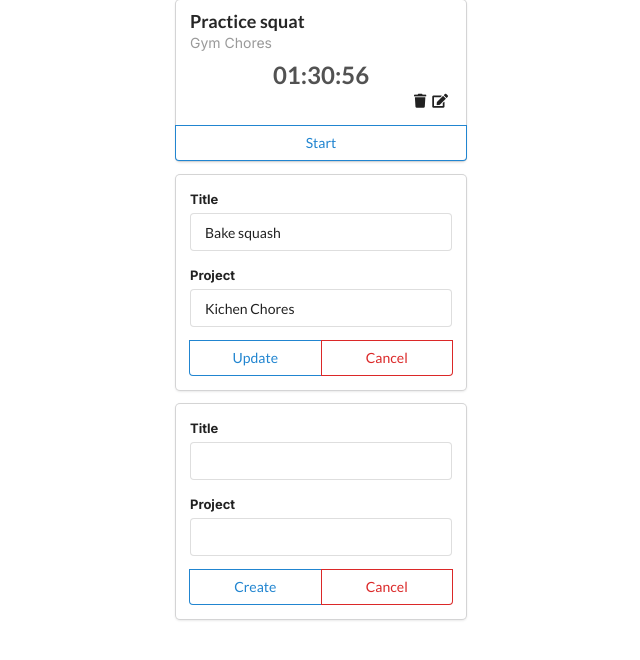
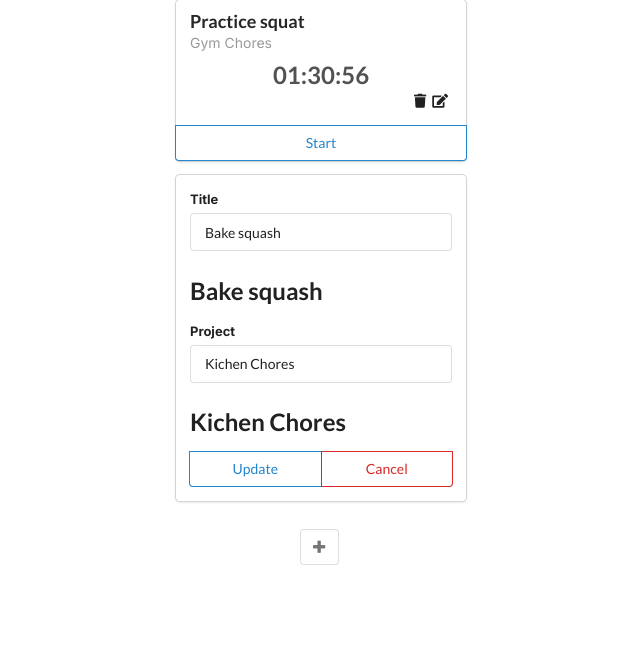
Before and after one commit to HongyuZhuz/timer_app, a Next.js app in the folder timer-app/: page / in a window 1280 px wide. Shown: the top 660 px of the page, without its empty margins (319-959 px from the left). Built offline with nearby package versions, Linux system fonts and the light colour scheme.

Commit message:
setted the state of TimerForm

```diff
--- a/timer-app/src/app/page.js
+++ b/timer-app/src/app/page.js
@@ -3,7 +3,7 @@
 import { v4 as uuidv4 } from 'uuid';
 import { newTimer, findById, renderElapsedString } from './helpers.js';
 import 'semantic-ui-css/semantic.min.css';
-import React, { useState } from 'react';
+import React, { useEffect, useState } from 'react';
 
 const initialTimers=[
   {
@@ -29,7 +29,7 @@ export default function TimerDashboard () {
   return(
     <div>
     <EditableTimerList timers={timers}/>
-    <ToggleableTimer createOpen={true}/>
+    <ToggleableTimer createOpen={false}/>
     </div>
   )
 }
@@ -105,6 +105,17 @@ const Timer=({title,project,id,elapsed,runningSince})=>{
 }
 
 const TimerForm=({title,project,id,elapsed,runningSince})=>{
+  const [timer,setTimer] = useState({
+    title:title,
+    project:project
+  })
+  const handleTitleChange =(event)=>{
+    setTimer({title:event.target.value});
+  }
+  const handleProjectChange =(event)=>{
+    setTimer({project:event.target.value})
+  }
+
   const submitText = title? 'Update':'Create'
   return(
     <div className='ui centered card'>
@@ -112,11 +123,13 @@ const TimerForm=({title,project,id,elapsed,runningSince})=>{
         <div className='ui form'>
           <div className = 'field'>
             <label>Title</label>
-            <input type = 'text' defaultValue = {title}/>
+            <input type = 'text' defaultValue = {title} onChange={handleTitleChange}/>
+            <h2>{timer.title}</h2>
           </div>
           <div className = 'field'>
             <label>Project</label>
-            <input type = 'text' defaultValue = {project}/>
+            <input type = 'text' defaultValue = {project} onChange={handleProjectChange}/>
+            <h2>{timer.project}</h2>
           </div>
           <div className = 'ui two bottom attached buttons'>
             <button className = 'ui basic blue button'>
@@ -134,13 +147,16 @@ const TimerForm=({title,project,id,elapsed,runningSince})=>{
 
 const ToggleableTimer=({createOpen})=>{
   const [isCreate, setIsCreat] = useState(createOpen);
+  const handleCreate =()=>{
+    setIsCreat(true)
+  }
 
   if(isCreate){
     return(<TimerForm/>)
   }else{
     return(
       <div className = 'ui basic content center aligned segment'>
-        <button className = 'ui basic button icon'>
+        <button className = 'ui basic button icon' onClick={handleCreate}>
           <i className = 'plus icon' />
         </button>
       </div>
```
